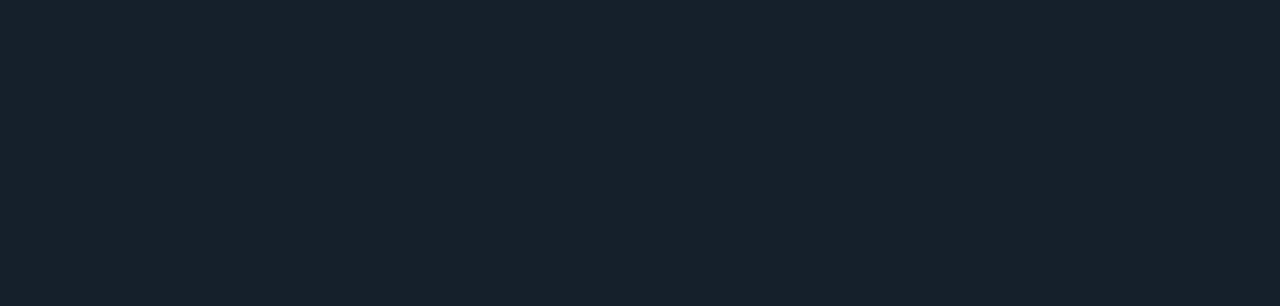
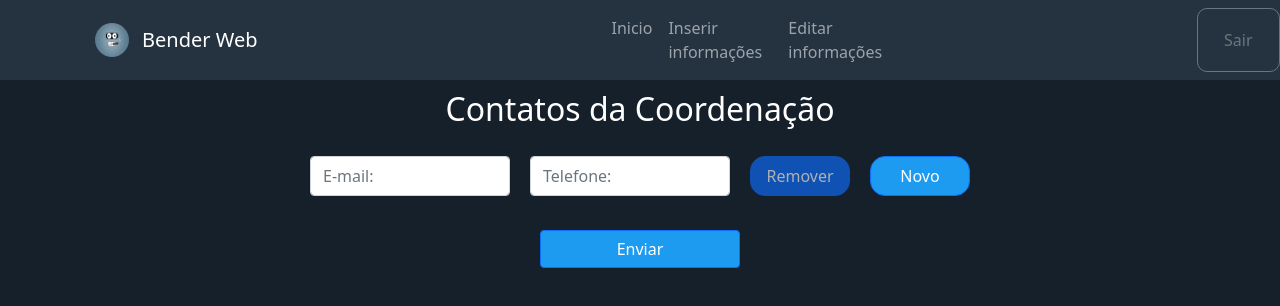
Before and after one commit to murilo-alvesmelo/bender-interface-web-react, a React (Create React App) app: page /contatos_coordenacao in a window 1280 px wide. Before the commit this address had no page. Shown: the top 306 px of the page. Built offline with nearby package versions, Linux system fonts and the light colour scheme.

Commit message:
R96/tela_cadastro_contatos_coordernacao

```diff
--- a/src/App.js
+++ b/src/App.js
@@ -10,6 +10,7 @@
 import EditarInfo from './componentes/editarInformacoes';
 import InserirInfo from './componentes/inserirInformacoes'
 import EmailProfessores from './componentes/infoPersonalizadasEmailProf/index'
+import ContatosCoordenacao from './componentes/cadastroContatosCoordenacao';
 
 function App() {
   return (
@@ -20,6 +21,7 @@
         <Route path="/editar_info" element={<EditarInfo/>} />
         <Route path="/inserir_info" element={<InserirInfo/>} />
         <Route path='/email_professores' element={<EmailProfessores/>} />
+        <Route path='/contatos_coordenacao' element={<ContatosCoordenacao/>} />
       </Routes>
     </Router>
     </div>
--- /dev/null
+++ b/src/componentes/cadastroContatosCoordenacao/index.js
@@ -0,0 +1,93 @@
+import React, { useState} from 'react';
+import NavBar from '../../layout/NavBar';
+import Form from 'react-bootstrap/Form';
+import Button from 'react-bootstrap/Button';
+import Row from 'react-bootstrap/Row'
+import styles from './index.module.css';
+import { v4 as uuidv4 } from 'uuid';
+
+function ContatosCoordenacao(){
+
+    const [InputContatos, setInputContatos] = useState([
+        { id: uuidv4(), email: '', telefone: '' },
+    ]);
+
+    const handleSubmit = (e) => {
+        e.preventDefault();
+        console.log("Contatos", InputContatos);
+    };
+
+    const handleChangeInput = (id, event) => {
+        const newInputContatos = InputContatos.map(i => {
+          if(id === i.id) {
+            i[event.target.name] = event.target.value
+          }
+          return i;
+        })
+        setInputContatos(newInputContatos);
+    }
+
+    const handleAddContatos = () => {
+        setInputContatos([...InputContatos, { id: uuidv4(),  email: '', telefone: '' }])
+    }
+
+    const handleRemoveContatos = id => {
+        const values  = [...InputContatos];
+        values.splice(values.findIndex(value => value.id === id), 1);
+        setInputContatos(values);
+    }
+    return(
+        <>
+            <NavBar/>
+            <h2 className={styles.h1}>Contatos da Coordenação</h2>
+            <Form onSubmit={handleSubmit}>
+            {InputContatos.map(inputContato=>(
+                <div key={inputContato.id}>
+                    <Row className={styles.row}>
+                        <Form.Control
+                            className={styles.input}
+                            name="email"
+                            type="text"
+                            placeholder="E-mail:"
+                            value={inputContato.email}
+                            onChange={event => handleChangeInput(inputContato.id, event)}
+                        />
+                        <Form.Control
+                            className={styles.input}
+                            name="telefone"
+                            type="tel"
+                            placeholder="Telefone:"
+                            value={inputContato.telefone}
+                            onChange={event => handleChangeInput(inputContato.id, event)}
+                        />
+                    <Button
+                        className={styles.button}
+                        variant="primary"
+                        disabled={InputContatos.length === 1}
+                        onClick={() => handleRemoveContatos(inputContato.id)}
+                    >Remover</Button>
+
+                    <Button
+                        className={styles.button}
+                        variant="primary"
+                        onClick={handleAddContatos}
+                    >Novo</Button>
+                    </Row>
+                </div>
+            ))}
+
+            </Form>
+            <br/>
+            <div className={styles.buttonPosition}>
+                <Button
+                    style={{width: '200px', background: '#1D9BF0'}}
+                    variant="primary"
+                    type='submit'
+                    onClick={handleSubmit}
+                >Enviar</Button>
+            </div>
+        </>
+    )
+}
+
+export default ContatosCoordenacao;
--- /dev/null
+++ b/src/componentes/cadastroContatosCoordenacao/index.module.css
@@ -0,0 +1,24 @@
+.h1{
+    text-align: center;
+    color: #FFF;
+    padding: 10px;
+}
+.row{
+    margin: auto;
+    flex-direction: row;
+    justify-content: center;
+}
+.input{
+    margin: 10px;
+    width: 200px;
+}
+.button{
+    margin: 10px;
+    border-radius: 15px;
+    width: 100px;
+    height: 40px;
+    background: #1D9BF0
+}
+.buttonPosition{
+    text-align: center;
+}
```
